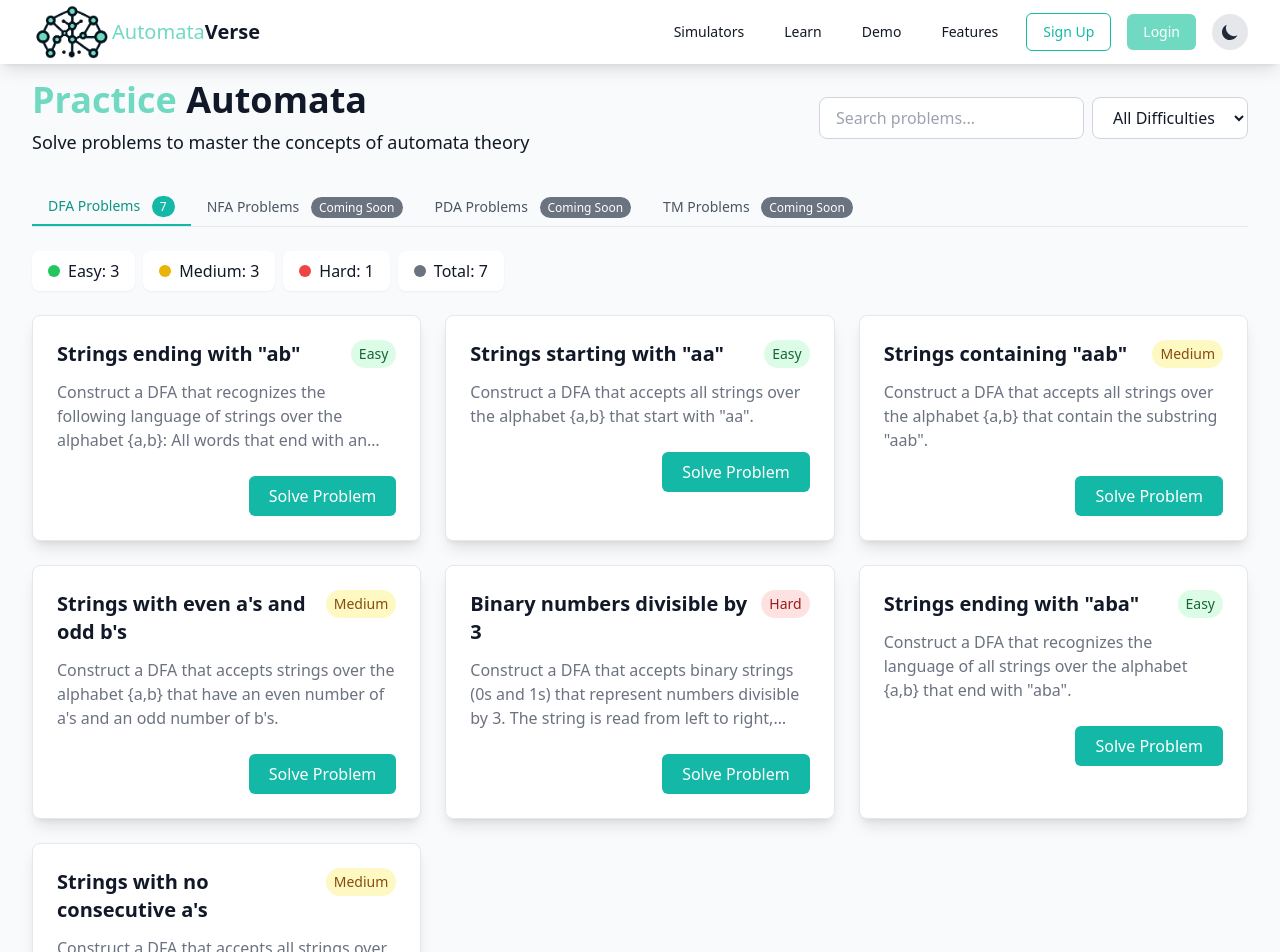
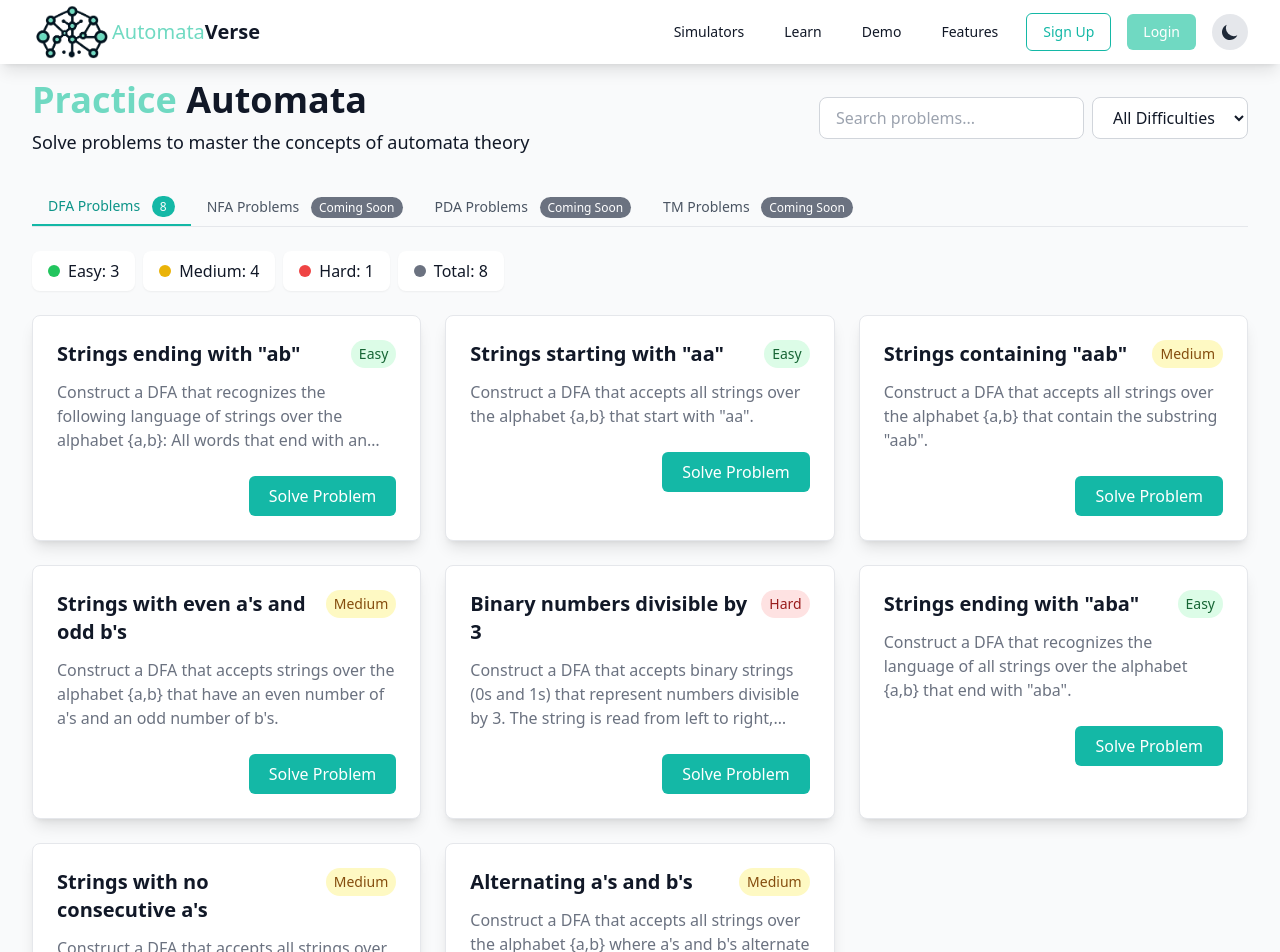
Before and after one commit to robinsingh-ai/AutomataVerse, a Next.js app: page /learn in a window 1280 px wide. Shown: the top 952 px of the page. Built offline with nearby package versions, Linux system fonts and the light colour scheme; no server answers.

Commit message:
added one more problem

```diff
--- a/src/simulators/dfa/problemsets/problems.ts
+++ b/src/simulators/dfa/problemsets/problems.ts
@@ -65,4 +65,13 @@ export const DFA_PROBLEMS: Record<string, DFAProblem> = {
     reject: ['aa', 'aab', 'baa', 'baab', 'abaa', 'aabbaa'],
     difficulty: 'Medium'
   },
+  'dfa-alternating-ab': {
+    id: 'dfa-alternating-ab',
+    title: 'Alternating a\'s and b\'s',
+    description: 'Construct a DFA that accepts all strings over the alphabet {a,b} where a\'s and b\'s alternate (the empty string is accepted).',
+    accept: ['', 'a', 'b', 'ab', 'ba', 'aba', 'bab', 'ababa', 'babab'],
+    reject: ['aa', 'bb', 'aab', 'abb', 'baa', 'bba', 'ababb'],
+    difficulty: 'Medium'
+  },
+
 };
```
